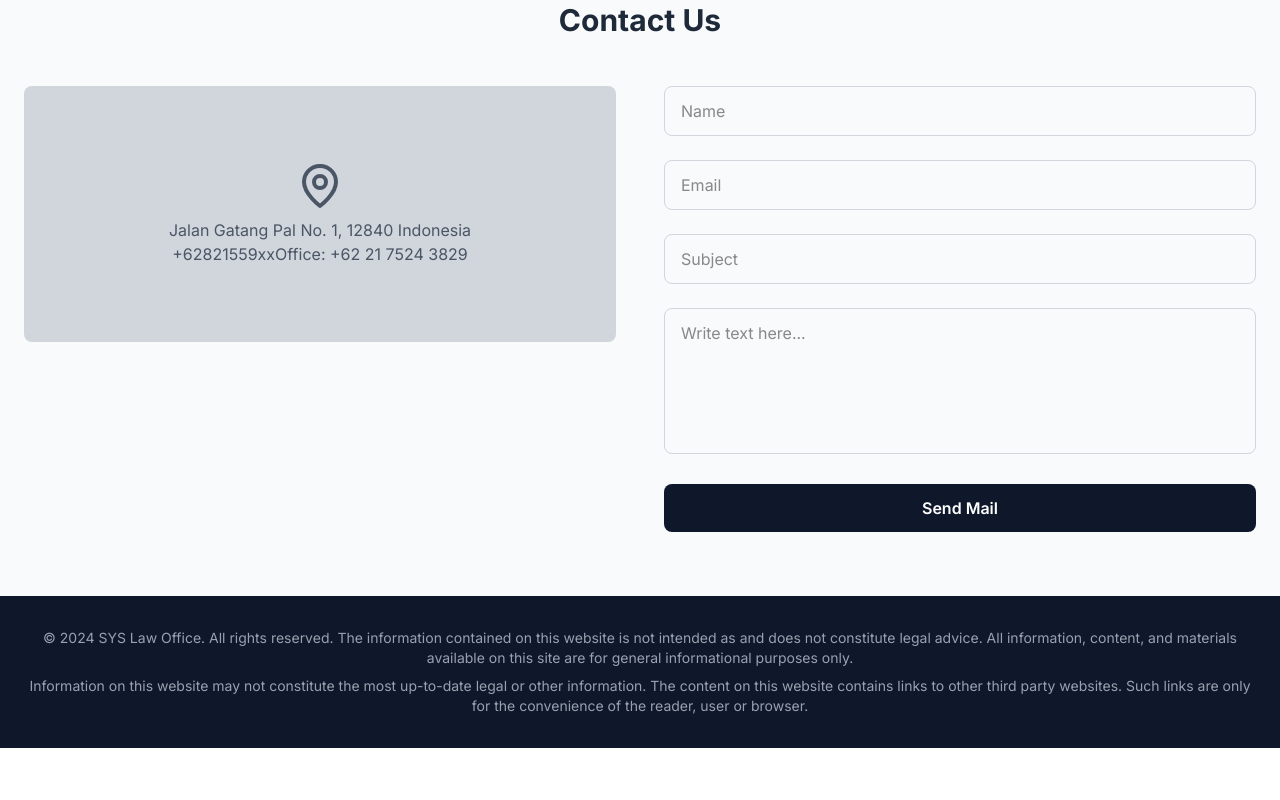
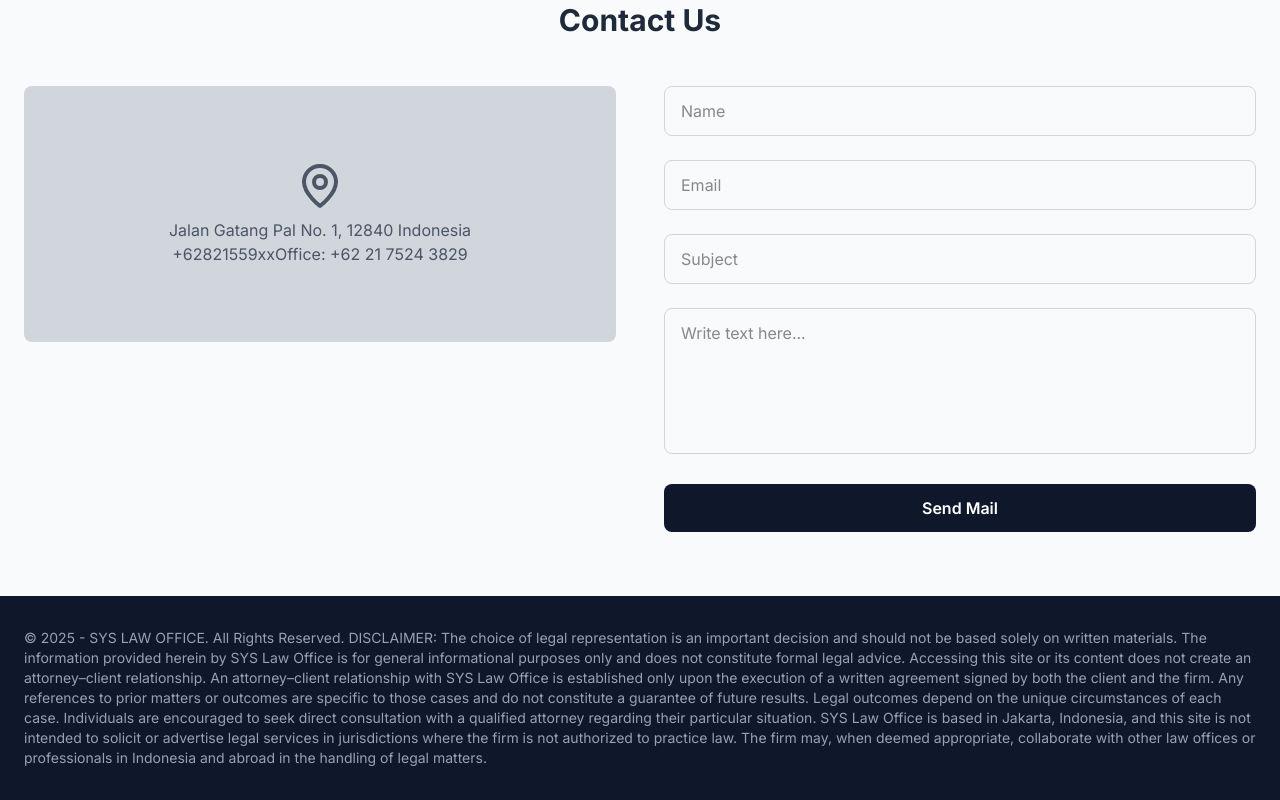
Before and after one commit to itsyslaw-it/company-profile, a Next.js app: page / in a window 1280 px wide. Shown: the part 2911-3711 px from the top of the page. Before the commit the page ends 3659 px from the top, so only its background shows below. Built offline with nearby package versions, Linux system fonts and the light colour scheme.

Commit message:
change footer

```diff
--- a/src/app/components/content.tsx
+++ b/src/app/components/content.tsx
@@ -301,12 +301,9 @@ export default function Home() {
       {/* Footer */}
       <footer className="bg-slate-900 text-white py-8">
         <div className="container mx-auto px-6">
-          <div className="text-center text-sm text-gray-400">
-            <p className="mb-2">
-              © 2024 SYS Law Office. All rights reserved. The information contained on this website is not intended as and does not constitute legal advice. All information, content, and materials available on this site are for general informational purposes only.
-            </p>
+          <div className="text-sm text-gray-400">
             <p>
-              Information on this website may not constitute the most up-to-date legal or other information. The content on this website contains links to other third party websites. Such links are only for the convenience of the reader, user or browser.
+              © 2025 - SYS LAW OFFICE. All Rights Reserved. DISCLAIMER: The choice of legal representation is an important decision and should not be based solely on written materials. The information provided herein by SYS Law Office is for general informational purposes only and does not constitute formal legal advice. Accessing this site or its content does not create an attorney–client relationship. An attorney–client relationship with SYS Law Office is established only upon the execution of a written agreement signed by both the client and the firm. Any references to prior matters or outcomes are specific to those cases and do not constitute a guarantee of future results. Legal outcomes depend on the unique circumstances of each case. Individuals are encouraged to seek direct consultation with a qualified attorney regarding their particular situation. SYS Law Office is based in Jakarta, Indonesia, and this site is not intended to solicit or advertise legal services in jurisdictions where the firm is not authorized to practice law. The firm may, when deemed appropriate, collaborate with other law offices or professionals in Indonesia and abroad in the handling of legal matters.
             </p>
           </div>
         </div>
```
